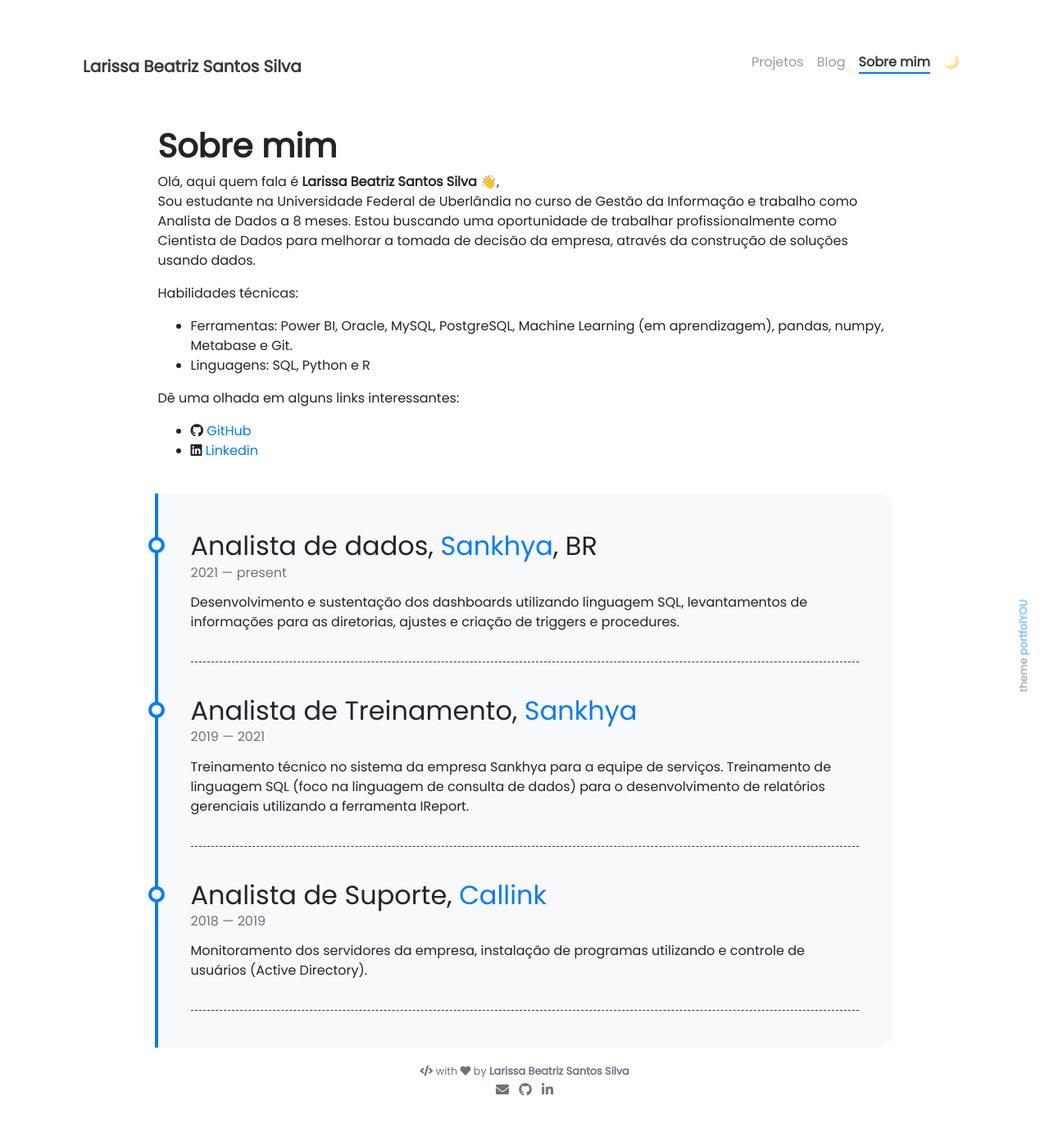
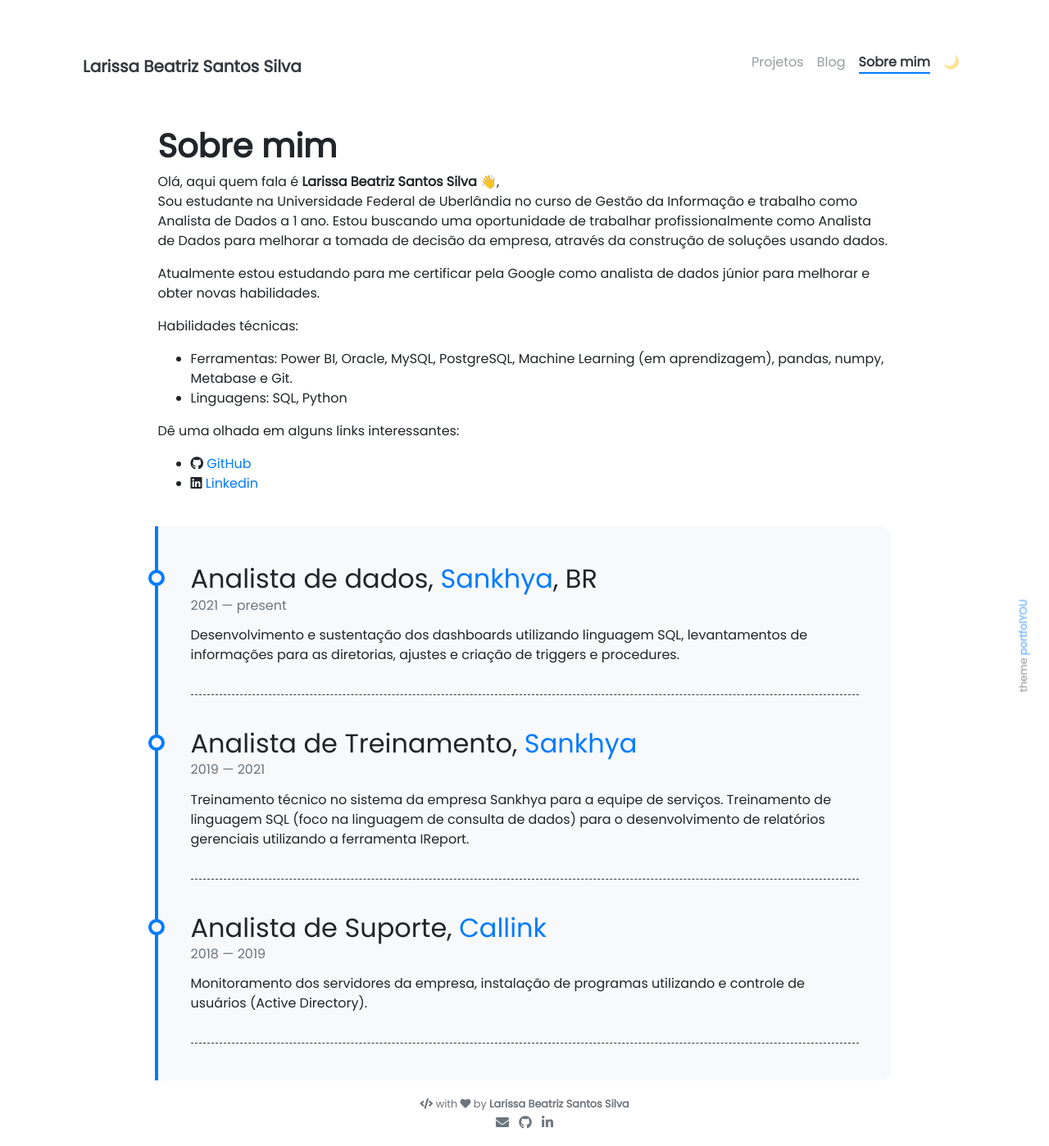
Before and after one commit to Larissa-Beatriz/Larissa-Beatriz.github.io, a Jekyll site: the page built from pages/about.md, in a window 1280 px wide. Shown: the whole page at 82% size. Built offline with Jekyll 4.4.1, drawn with Linux system fonts in a browser that asks for light colours; nearby versions of some CDN libraries; emoji names are drawn with the system emoji font; before the commit the page ends 1358 px from its top, so only the background shows below that.

Commit message:
atualizando as informações

```diff
--- a/pages/about.md
+++ b/pages/about.md
@@ -8,12 +8,13 @@ weight: 3
 # **Sobre mim**
 
 Olá, aqui quem fala é **{{ site.author.name }}** :wave:,<br>
-Sou estudante na Universidade Federal de Uberlândia no curso de Gestão da Informação e trabalho como Analista de Dados a 8 meses. Estou buscando uma oportunidade de trabalhar profissionalmente como Cientista de Dados para melhorar a tomada de decisão da empresa, através da construção de soluções usando dados.
+Sou estudante na Universidade Federal de Uberlândia no curso de Gestão da Informação e trabalho como Analista de Dados a 1 ano. Estou buscando uma oportunidade de trabalhar profissionalmente como Analista de Dados para melhorar a tomada de decisão da empresa, através da construção de soluções usando dados.
 
+Atualmente estou estudando para me certificar pela Google como analista de dados júnior para melhorar e obter novas habilidades.
 
 Habilidades técnicas:
 - Ferramentas: Power BI, Oracle, MySQL, PostgreSQL, Machine Learning (em aprendizagem), pandas, numpy, Metabase e Git.
-- Linguagens: SQL, Python e R
+- Linguagens: SQL, Python
 
 Dê uma olhada em alguns links interessantes:
 - <i class="fab fa-github"></i> [GitHub](https://github.com/Larissa-Beatriz)
```
